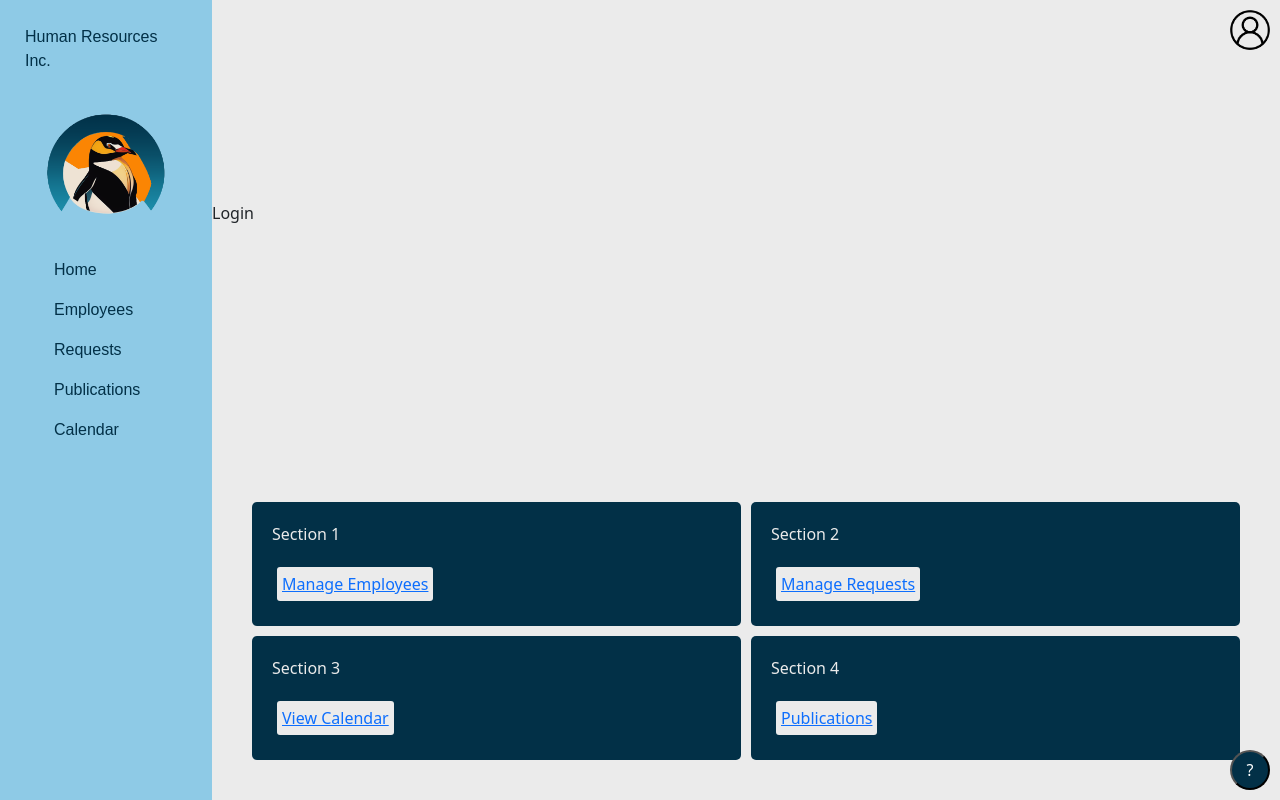
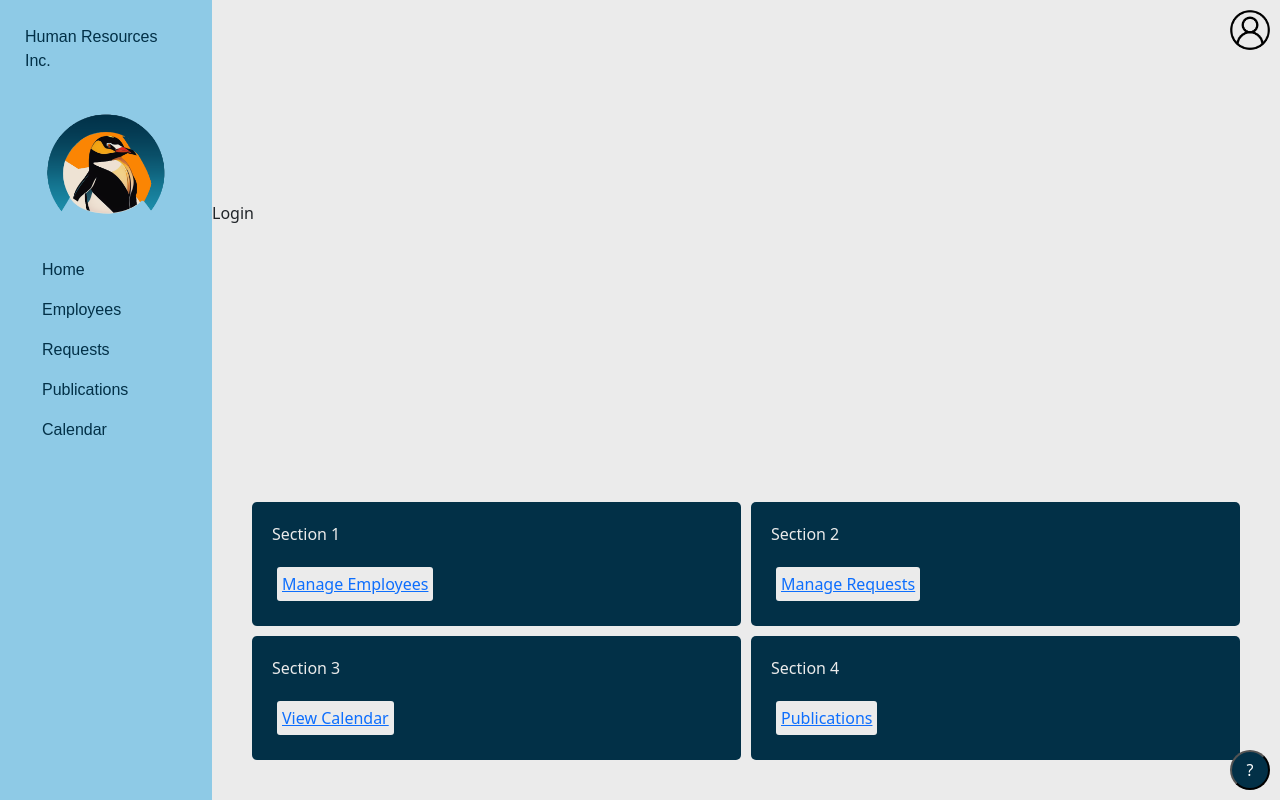
Before and after one commit to YupiByte/HR-Management, a Django app: template src/hr_management/user/templates/administrator/admin_home.html in a window 1280 px wide. Run offline with Django 3.2, Linux system fonts and the light colour scheme; the template is opened without the code that fills it, so the values that code supplies are empty.

Commit message:
removed container-fluid class

```diff
--- a/src/hr_management/user/templates/navbar.html
+++ b/src/hr_management/user/templates/navbar.html
@@ -6,7 +6,6 @@
 
 
 <nav class="navbar-section">
-    <div class="container-fluid">
     <div class="navbar-section-right">
       <ul>
       <p class="nav-item">
```
